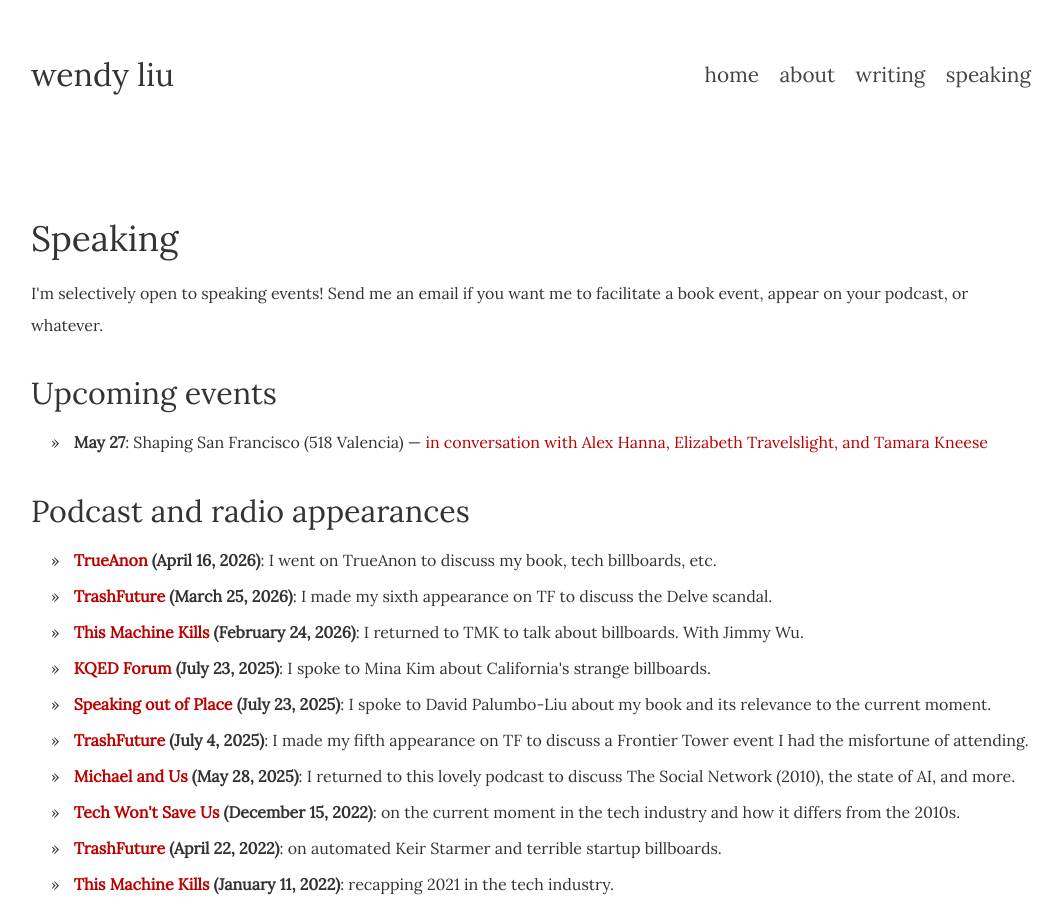
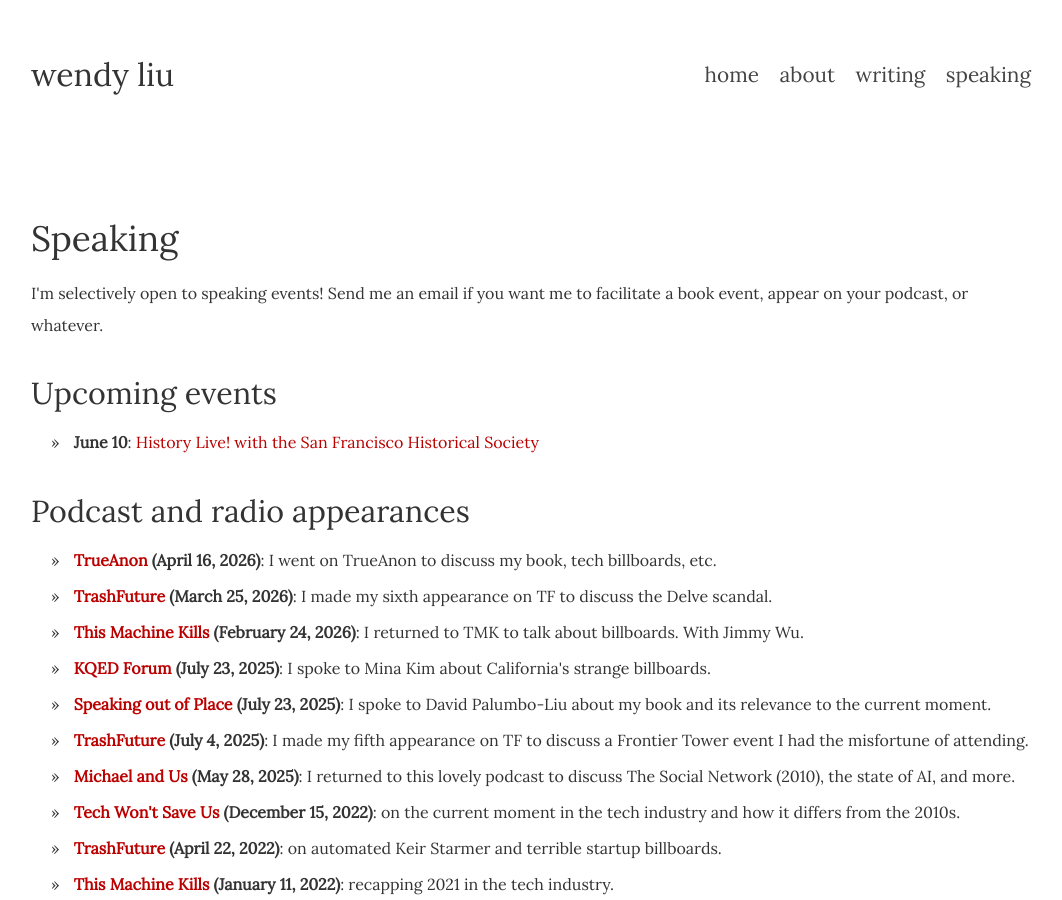
Before and after one commit to dellsystem/dellsystem.github.io, a Jekyll site: the page built from speaking/index.html, in a window 1280 px wide and 900 px high. Shown: the whole window, without its empty margins (109-1171 px from the left). Built offline with Jekyll 4.4.1, drawn with Linux system fonts in a browser that asks for light colours; some of the changed text lies outside the part shown.

Commit message:
Update past, upcoming events

```diff
--- a/_includes/past.html
+++ b/_includes/past.html
@@ -1,4 +1,6 @@
 <ul>
+  <li><strong>Shaping San Francisco (May 27, 2026)</strong>: in conversation
+  with Alex Hanna, Elizabeth Travelslight, and Tamara Kneese. <a href="https://www.shapingsf.org/public-talks/archive_video_2026.html#AI">Recorded.</a></li>
     <li><strong>EFFecting Change: How to Disenshittify the Internet (May 14, 2026)</strong>: Interviewed Cory Doctorow for a livestream hosted by the Electronic Frontier Foundation. <a href="https://www.eff.org/event/effecting-change-enshittification">Recorded.</a></li>
     <li><strong>Bioneers Conference &mdash; Berkeley, California (March 27, 2026)</strong>: A panel discussion with Cory Doctorow and Zephyr Teachout on enshittification. In person and maybe recorded?</li>
     <li><strong>Bay Area Current x This Machine Kills x DSASF &mdash; San Francisco, California (March 19, 2026)</strong>: A live show (and billboard guessing game) with Ed Ongweso Jr, Jathan Sadowski, and Jimmy Wu. In person (not recorded)</li>
--- a/_includes/upcoming.html
+++ b/_includes/upcoming.html
@@ -1,3 +1,3 @@
 <ul>
-  <li><strong>May 27</strong>: Shaping San Francisco (518 Valencia) &mdash; <a href="https://www.shapingsf.org/public-talks/index.html">in conversation with Alex Hanna, Elizabeth Travelslight, and Tamara Kneese</a></li>
+  <li><strong>June 10</strong>: <a href="https://givebutter.com/Beyoundtheguidebooks">History Live! with the San Francisco Historical Society</a></li>
 </ul>
```
